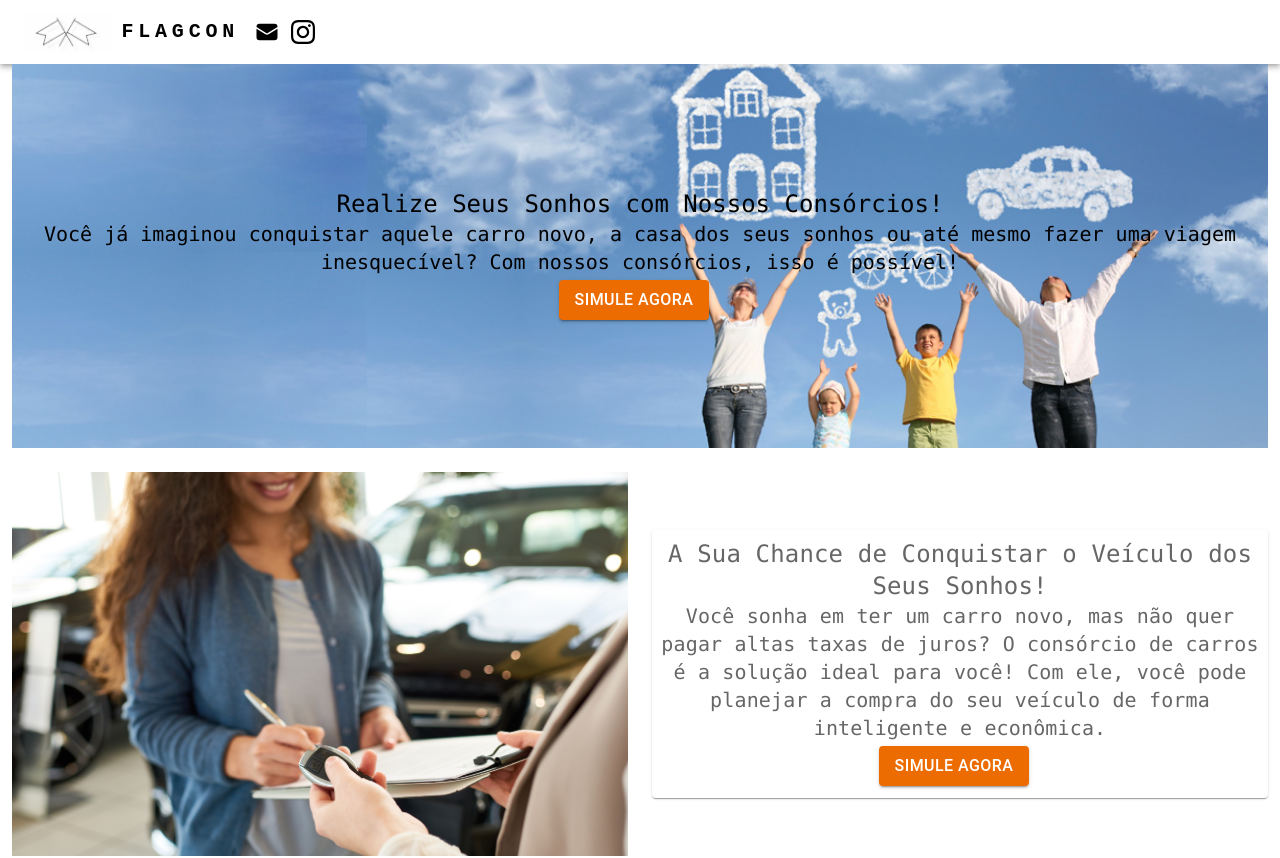
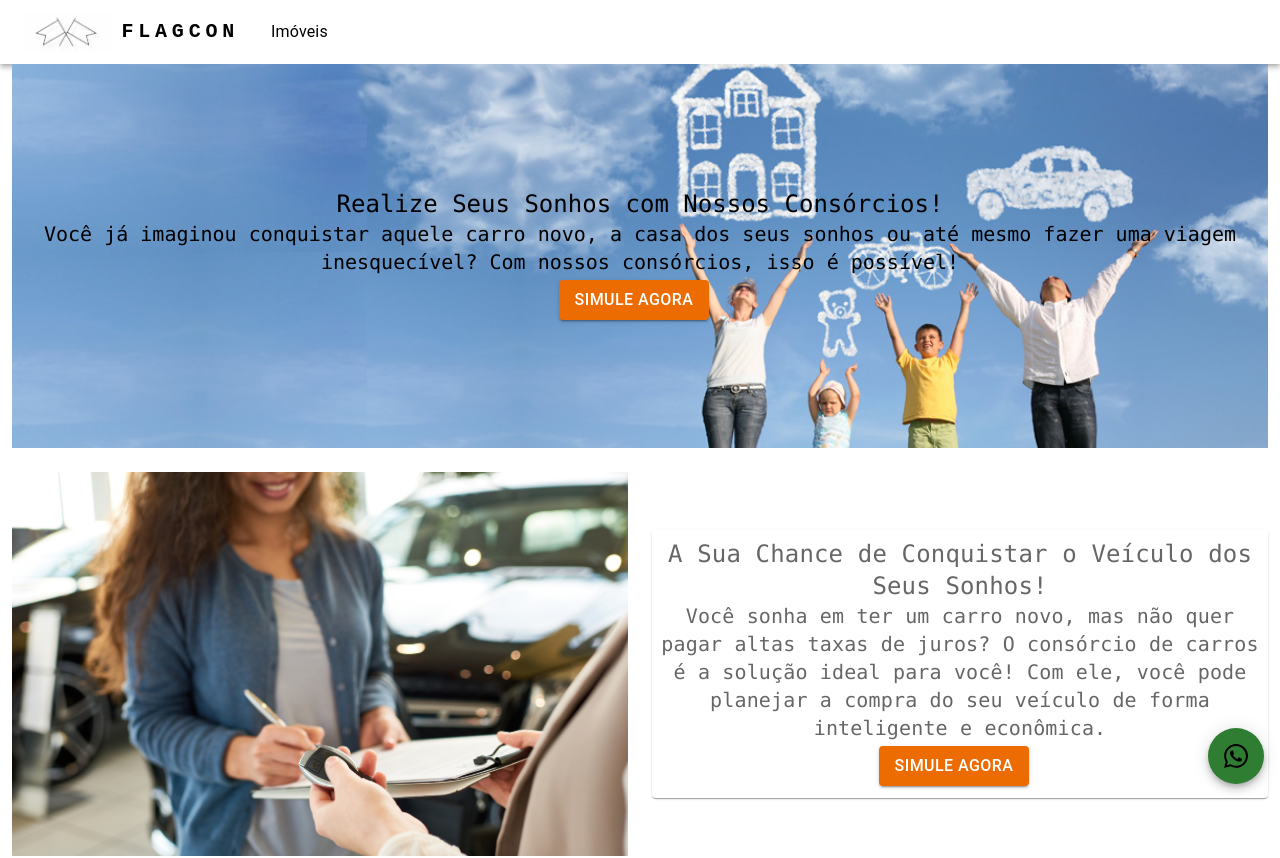
Before and after one commit to ErikGiuseppe/teste-react, a React (Vite) app: page / in a window 1280 px wide. Shown: the top 858 px of the page. Built offline with nearby package versions, Linux system fonts and the light colour scheme.

Commit message:
atualizando o menu

```diff
--- a/src/components/BackgroundImageComponent.tsx
+++ b/src/components/BackgroundImageComponent.tsx
@@ -11,7 +11,8 @@
         textColor,
         backGroudColor,
         containedButton,
-        textWhats
+        textWhats,
+        id
 
     } = props
     let url = ''
@@ -32,6 +33,8 @@
                 backgroundRepeat: 'no-repeat' // Não repete a imagem
             }}
             className={`flex flex-col items-center ${backGroudColor} justify-center`}
+            id={id}
+
         >
             {title ? <h2 className={`text-center font-mono ${textColor} text-sm md:text-base lg:text-lg xl:text-2xl`}> {title} </h2> : null}
 
--- a/src/components/GridHome.tsx
+++ b/src/components/GridHome.tsx
@@ -57,6 +57,7 @@
                             text='Você deseja conquistar a casa dos seus sonhos, mas não quer se endividar com altas taxas de juros? O consórcio de casas é a alternativa perfeita para quem busca uma forma planejada e econômica de adquirir o seu imóvel.'
                             containedButton='Simule Agora'
                             textWhats='Olá, gostaria de falar sobre um consórcio de imóveis'
+                            id='imoveis'
                         />
                     </Item>
 
--- a/src/components/Header.tsx
+++ b/src/components/Header.tsx
@@ -12,7 +12,7 @@
 import { Link } from 'react-router-dom';
 import Logo from '../../public/logo.png'
 
-const pages = [{ name: 'Home', path: '/' },];
+const pages = [{ name: 'Imóveis', path: '#imoveis' },];
 
 function ResponsiveAppBar() {
     const [anchorElNav, setAnchorElNav] = React.useState<null | HTMLElement>(null);
@@ -116,24 +116,13 @@
                     </Typography>
 
                     <Box className="hidden md:flex" sx={{ flexGrow: 1, }}>
-                        <Link className="my-2 mr-3 display: block" to=''>
-
-                            <svg xmlns="http://www.w3.org/2000/svg" viewBox="0 0 24 24" fill="currentColor" className="size-6">
-                                <path d="M1.5 8.67v8.58a3 3 0 0 0 3 3h15a3 3 0 0 0 3-3V8.67l-8.928 5.493a3 3 0 0 1-3.144 0L1.5 8.67Z" />
-                                <path d="M22.5 6.908V6.75a3 3 0 0 0-3-3h-15a3 3 0 0 0-3 3v.158l9.714 5.978a1.5 1.5 0 0 0 1.572 0L22.5 6.908Z" />
-                            </svg>
-                        </Link>
-                        <a className="my-2 mr-3 display: block" href='https://www.instagram.com/flagcon.consorcios?igsh=MXNwZjgyZmxuZG85Yg=='>
-                            <svg
-                                xmlns="http://www.w3.org/2000/svg"
-
-                                className="size-6"
-                                fill="currentColor"
-                                viewBox="0 0 24 24">
-                                <path
-                                    d="M12 2.163c3.204 0 3.584.012 4.85.07 3.252.148 4.771 1.691 4.919 4.919.058 1.265.069 1.645.069 4.849 0 3.205-.012 3.584-.069 4.849-.149 3.225-1.664 4.771-4.919 4.919-1.266.058-1.644.07-4.85.07-3.204 0-3.584-.012-4.849-.07-3.26-.149-4.771-1.699-4.919-4.92-.058-1.265-.07-1.644-.07-4.849 0-3.204.013-3.583.07-4.849.149-3.227 1.664-4.771 4.919-4.919 1.266-.057 1.645-.069 4.849-.069zm0-2.163c-3.259 0-3.667.014-4.947.072-4.358.2-6.78 2.618-6.98 6.98-.059 1.281-.073 1.689-.073 4.948 0 3.259.014 3.668.072 4.948.2 4.358 2.618 6.78 6.98 6.98 1.281.058 1.689.072 4.948.072 3.259 0 3.668-.014 4.948-.072 4.354-.2 6.782-2.618 6.979-6.98.059-1.28.073-1.689.073-4.948 0-3.259-.014-3.667-.072-4.947-.196-4.354-2.617-6.78-6.979-6.98-1.281-.059-1.69-.073-4.949-.073zm0 5.838c-3.403 0-6.162 2.759-6.162 6.162s2.759 6.163 6.162 6.163 6.162-2.759 6.162-6.163c0-3.403-2.759-6.162-6.162-6.162zm0 10.162c-2.209 0-4-1.79-4-4 0-2.209 1.791-4 4-4s4 1.791 4 4c0 2.21-1.791 4-4 4zm6.406-11.845c-.796 0-1.441.645-1.441 1.44s.645 1.44 1.441 1.44c.795 0 1.439-.645 1.439-1.44s-.644-1.44-1.439-1.44z" />
-                            </svg>
-                        </a>
+                        {pages.map((page, index) => (
+                            <MenuItem key={index} >
+                                <a key={index} className="my-2 mr-3 display: block" href={page.path}>
+                                    {page.name}
+                                </a>
+                            </MenuItem>
+                        ))}
 
 
                     </Box>
--- a/src/interfaces/BackgroundImageComponentProps.tsx
+++ b/src/interfaces/BackgroundImageComponentProps.tsx
@@ -1,5 +1,6 @@
 export interface BackgroundImageComponentProps {
     image?: string,
+    id?: string,
     title?: string,
     text?: string,
     textColor?: string,
--- a/src/router/home.tsx
+++ b/src/router/home.tsx
@@ -1,13 +1,26 @@
 import Headers from "../components/Header.tsx"
 import BackgroundImageComponent from "../components/BackgroundImageComponent.tsx"
+import { Fab } from "@mui/material"
 import Footer from "../components/Footer.tsx"
 import GridHome from "../components/GridHome.tsx"
 const Home = () => {
+    const redirect = () => {
+        const url = `https://api.whatsapp.com/send?phone=5511999339150&text=Olá, gostaria de falar com um atendente.`
+        window.open(url, '_blank')
+
+    };
     return (
         <div>
             <Headers />
             <GridHome />
             <Footer />
+            <Fab color="success" onClick={redirect} aria-label="add" style={{
+                position: 'fixed',
+                bottom: '16px', // distância do fundo
+                right: '16px', // distância da direita
+            }}>
+                <svg width="24px" height="24px" viewBox="0 0 24 24" role="img" xmlns="http://www.w3.org/2000/svg"><title>WhatsApp icon</title><path d="M17.472 14.382c-.297-.149-1.758-.867-2.03-.967-.273-.099-.471-.148-.67.15-.197.297-.767.966-.94 1.164-.173.199-.347.223-.644.075-.297-.15-1.255-.463-2.39-1.475-.883-.788-1.48-1.761-1.653-2.059-.173-.297-.018-.458.13-.606.134-.133.298-.347.446-.52.149-.174.198-.298.298-.497.099-.198.05-.371-.025-.52-.075-.149-.669-1.612-.916-2.207-.242-.579-.487-.5-.669-.51-.173-.008-.371-.01-.57-.01-.198 0-.52.074-.792.372-.272.297-1.04 1.016-1.04 2.479 0 1.462 1.065 2.875 1.213 3.074.149.198 2.096 3.2 5.077 4.487.709.306 1.262.489 1.694.625.712.227 1.36.195 1.871.118.571-.085 1.758-.719 2.006-1.413.248-.694.248-1.289.173-1.413-.074-.124-.272-.198-.57-.347m-5.421 7.403h-.004a9.87 9.87 0 01-5.031-1.378l-.361-.214-3.741.982.998-3.648-.235-.374a9.86 9.86 0 01-1.51-5.26c.001-5.45 4.436-9.884 9.888-9.884 2.64 0 5.122 1.03 6.988 2.898a9.825 9.825 0 012.893 6.994c-.003 5.45-4.437 9.884-9.885 9.884m8.413-18.297A11.815 11.815 0 0012.05 0C5.495 0 .16 5.335.157 11.892c0 2.096.547 4.142 1.588 5.945L.057 24l6.305-1.654a11.882 11.882 0 005.683 1.448h.005c6.554 0 11.89-5.335 11.893-11.893a11.821 11.821 0 00-3.48-8.413Z" /></svg>
+            </Fab>
         </div>
     )
 }
```
